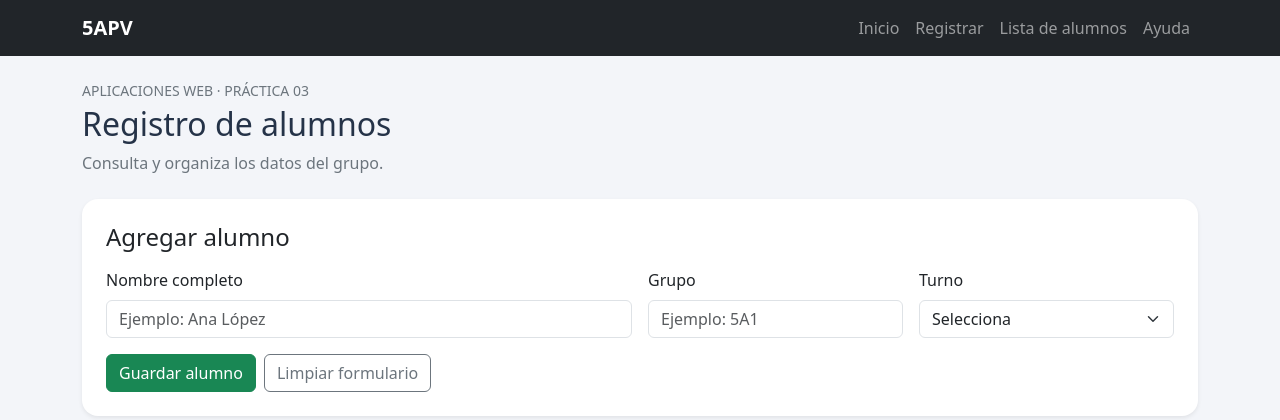
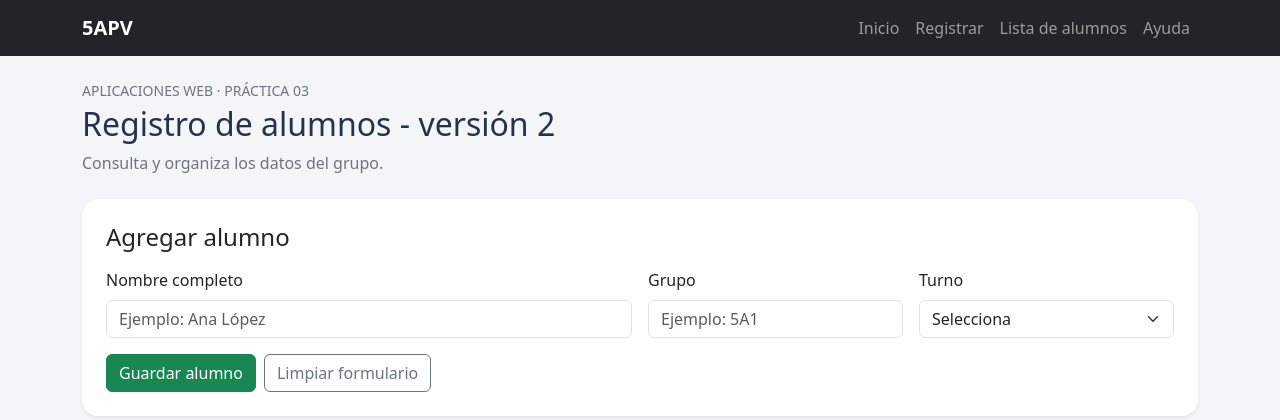
Before and after one commit to gisleytomate/CRUD_Alumnos, a Flask app: page / in a window 1280 px wide. Shown: the top 420 px of the page. Run offline with Flask 3, Linux system fonts and the light colour scheme; data that the repository does not hold is empty; some libraries are stand-ins or nearby versions.

Commit message:
Cambio el titulo a Version 2

```diff
--- a/templates/base.html
+++ b/templates/base.html
@@ -3,7 +3,7 @@
 <head>
     <meta charset="utf-8">
     <meta name="viewport" content="width=device-width, initial-scale=1">
-    <title>Registro de alumnos</title>
+    <title>Registro de alumnos - versión 2</title>
 
     <link rel="stylesheet"
           href="{{ url_for('static', filename='bootstrap/css/bootstrap.min.css') }}">
@@ -67,7 +67,7 @@
         <p class="text-uppercase text-secondary small mb-1">
             Aplicaciones Web · Práctica 03
         </p>
-        <h1 class="h2">Registro de alumnos</h1>
+        <h1 class="h2">Registro de alumnos - versión 2</h1>
         <p class="text-secondary">Consulta y organiza los datos del grupo.</p>
     </header>
 
```
